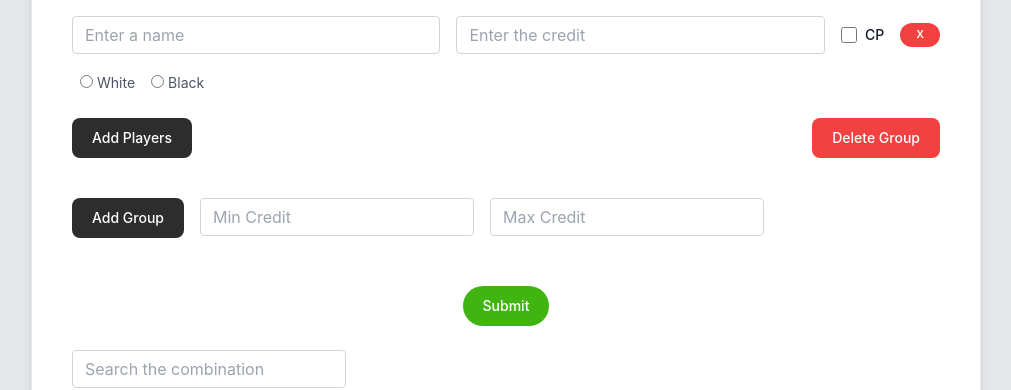
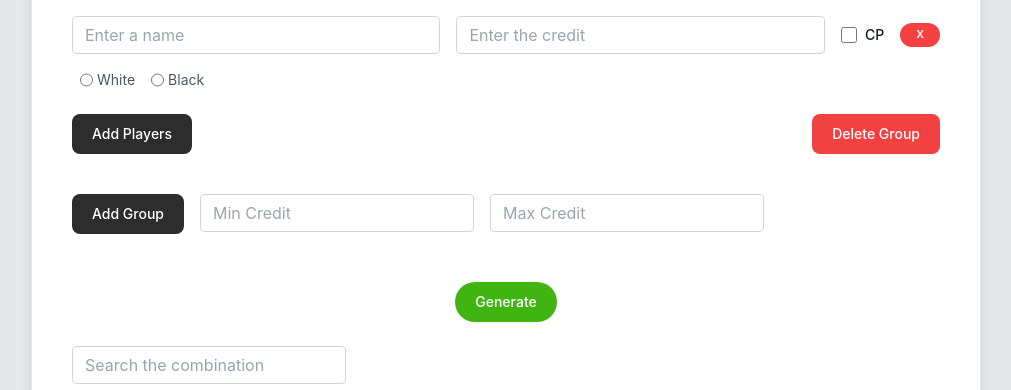
Before and after one commit to gokhul-b/credit-calc, a React (Create React App) app: page / in a window 1280 px wide. Shown: the part 259-649 px from the top of the page, without its empty margins (134-1145 px from the left). Built offline with nearby package versions, Linux system fonts and the light colour scheme.

Commit message:
baseballadded

```diff
--- a/public/index.html
+++ b/public/index.html
@@ -9,7 +9,7 @@
       name="description"
       content="Web site created using create-react-app"
     />
-    <link rel="apple-touch-icon" href="%PUBLIC_URL%/logo192.png" />
+    <link rel="apple-touch-icon" href="%PUBLIC_URL%/logo.png" />
     <!--
       manifest.json provides metadata used when your web app is installed on a
       user's mobile device or desktop. See https://developers.google.com/web/fundamentals/web-app-manifest/
--- a/src/App.js
+++ b/src/App.js
@@ -114,16 +114,16 @@ function App() {
 
     // console.log(teamAplayers);
     // console.log(teamBplayers);
-    // console.log({
-    //   forms,
-    //   conPlayers,
-    //   min_credit,
-    //   max_credit,
-    //   team_size,
-    //   game,
-    //   teamBplayers,
-    //   teamAplayers,
-    // });
+    console.log({
+      forms,
+      conPlayers,
+      min_credit,
+      max_credit,
+      team_size,
+      game,
+      teamBplayers,
+      teamAplayers,
+    });
 
     // const saumit = {
     //   forms: [
@@ -254,7 +254,7 @@ function App() {
     <div className="w-full bg-gray-200 h-screen">
       <div className="p-4 mx-auto w-full  bg-gray-200">
         <div className="flex justify-center ">
-          <div className="mb-3 sm:mt-10 w-[950px] bg-white border shadow-lg rounded-lg overflow-hidden px-2 py-5 sm:px-10 sm:py-10 ">
+          <div className="mb-3 sm:mt-10 sm:w-[950px] bg-white border shadow-lg rounded-lg overflow-hidden px-2 py-5 sm:px-10 sm:py-10 ">
             <div className="w-full flex justify-center mb-10">
               <p className="font-medium text-2xl font-sans text-gray-400">
                 Team Maker
@@ -276,6 +276,7 @@ function App() {
                   <option value="Handball">Handball</option>
                   <option value="Volleyball">Volleyball</option>
                   <option value="Kabaddi">Kabaddi</option>
+                  <option value="Baseball">Baseball</option>
                 </select>
               </div>
               <div className="min-w-min">
@@ -343,8 +344,10 @@ function App() {
                     </div>
                     <div className="flex space-x-4 ml-2">
                       <div className="space-x-1">
+                        <label className="font-regular text-sm sm:text-md text-gray-600 flex ">
                           <input
                             type="radio"
+                            className="mr-1"
                             name={`team-${formIndex}-${fieldIndex}`}
                             value="teamA"
                             checked={field.team === "teamA"}
@@ -352,13 +355,14 @@ function App() {
                               handleTeamChange(formIndex, fieldIndex, event)
                             }
                           />
-                        <label className="font-regular text-sm sm:text-md text-gray-600">
                           White
                         </label>
                       </div>
                       <div className="space-x-1">
+                        <label className="font-regular text-sm sm:text-md text-gray-600 flex">
                           <input
                             type="radio"
+                            className="mr-1"
                             name={`team-${formIndex}-${fieldIndex}`}
                             value="teamB"
                             checked={field.team === "teamB"}
@@ -366,7 +370,6 @@ function App() {
                               handleTeamChange(formIndex, fieldIndex, event)
                             }
                           />
-                        <label className="font-regular text-sm sm:text-md text-gray-600">
                           Black
                         </label>
                       </div>
@@ -430,7 +433,7 @@ function App() {
                 className="text-white bg-[#40b511] hover:bg-blue-300 focus:ring-4 focus:outline-none focus:ring-primary-300 font-medium rounded-full text-xs sm:text-sm px-5 py-2.5 text-center dark:bg-primary-600 dark:hover:bg-primary-700 dark:focus:ring-primary-800"
                 onClick={handleSubmit}
               >
-                Submit
+                Generate
               </button>
             </div>
             <div className="my-6">
@@ -440,8 +443,8 @@ function App() {
                 disabled={!isFilterEnabled}
                 className="mb-8 form-control block min-w-fit px-3 py-1.5 text-base font-normal text-gray-700 bg-white bg-clip-padding border border-solid border-gray-300 rounded transition ease-in-out m-0 focus:text-gray-700 focus:bg-white focus:border-blue-600 focus:outline-none"
                 onChange={(e) => {
+                  setQuery(e.target.value);
                   handleSubmit();
-                  setQuery(e.target.value);
                 }}
               />
               <div className="flex flex-col space-y-5">
--- a/src/Combinations.js
+++ b/src/Combinations.js
@@ -248,6 +248,7 @@ export function findCombinations(
         if (group_members[2].includes(player)) {
           sfCount += 1;
         }
+
         if (teamAplayers.includes(player)) {
           aCount += 1;
         }
@@ -301,6 +302,44 @@ export function findCombinations(
           comb.reduce((total, player) => total + player[1], 0),
         ]);
       }
+    } else if (flag === 1 && length === 4 && game === "Baseball") {
+      for (let player of team) {
+        if (group_members[0].includes(player)) {
+          pgCount += 1;
+        }
+        if (group_members[1].includes(player)) {
+          sgCount += 1;
+        }
+        if (group_members[2].includes(player)) {
+          sfCount += 1;
+        }
+        if (group_members[3].includes(player)) {
+          pfCount += 1;
+        }
+        if (teamAplayers.includes(player)) {
+          aCount += 1;
+        }
+        if (teamBplayers.includes(player)) {
+          bCount += 1;
+        }
+      }
+      if (
+        pgCount > 1 &&
+        pgCount < 6 &&
+        sgCount > 1 &&
+        sgCount < 6 &&
+        sfCount === 1 &&
+        pfCount === 1 &&
+        aCount > 2 &&
+        bCount > 2
+      ) {
+        totTeams += 1;
+        teamWithRange.push([
+          team,
+          [aCount, "-", bCount],
+          comb.reduce((total, player) => total + player[1], 0),
+        ]);
+      }
     }
   }
   console.log(totTeams);
```
Also changed, not shown: public/logo192.png (deleted), public/logo512.png (deleted), public/manifest.json. Lines whose indentation alone changed are shown as unchanged.
